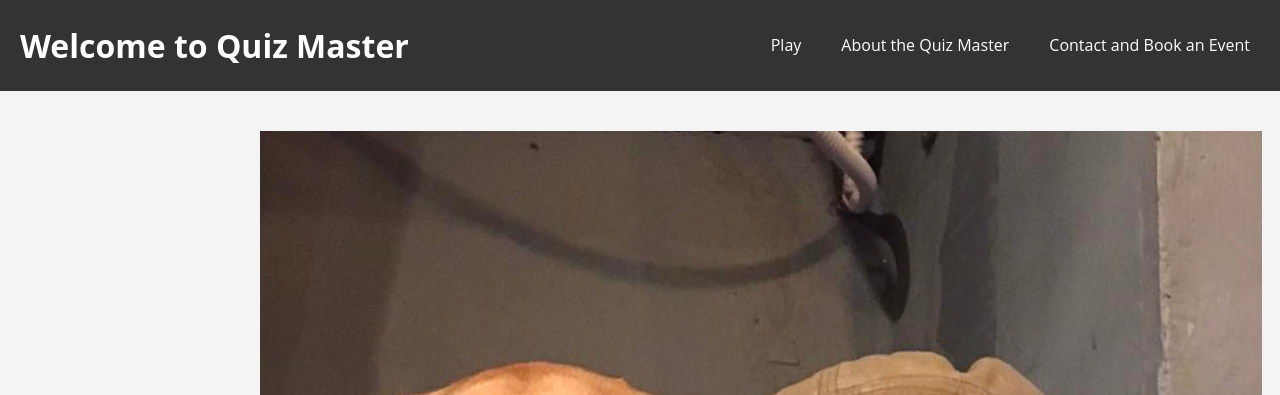
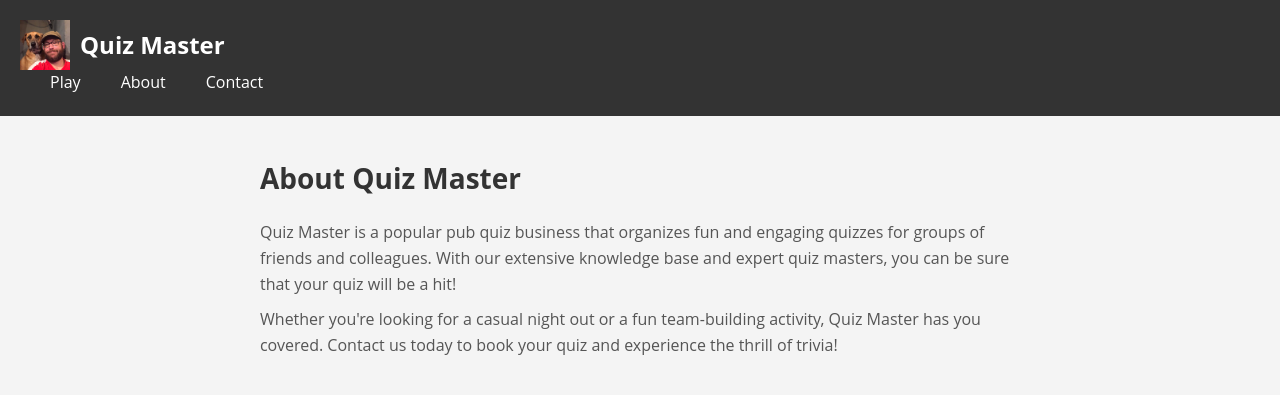
Before and after one commit to HeyBobChan/quizmaster, a Flask app: page / in a window 1280 px wide. Shown: the top 395 px of the page. Run offline with Flask 3, Linux system fonts and the light colour scheme.

Commit message:
Update index.html

```diff
--- a/templates/index.html
+++ b/templates/index.html
@@ -2,26 +2,42 @@
 <html>
 <head>
   <title>Quiz Master</title>
+  <link rel="stylesheet" href="https://cdnjs.cloudflare.com/ajax/libs/font-awesome/5.15.3/css/all.min.css" integrity="sha512-iBBXm8fW90+nuLcSKlbmrPcLa0OT92xO1BIsZ+ywDWZCvqsWgccV3gFoRBv0z+8dLJgyAHIhR35VZc2oM/gI1w==" crossorigin="anonymous" referrerpolicy="no-referrer" />
   <link rel="stylesheet" type="text/css" href="{{ url_for('static', filename='styles.css') }}">
 </head>
 <body>
   <header>
-        <h1>Welcome to Quiz Master</h1>
     <nav>
+      <div class="logo">
+        <a href="#">
+          <img src="{{ url_for('static', filename='busby.jpg') }}" alt="Quiz Master Logo">
+          <h1>Quiz Master</h1>
+        </a>
+      </div>
       <ul>
         <li><a href="/quiz">Play</a></li>
-                <li><a href="/about">About the Quiz Master</a></li>
-                <li><a href="/contact">Contact and Book an Event</a></li>
+        <li><a href="/about">About</a></li>
+        <li><a href="/contact">Contact</a></li>
       </ul>
     </nav>
   </header>
-
   <main>
-        <img src="{{ url_for('static', filename='busby.jpg') }}" alt="Quiz Master Logo">
+    <section class="about">
       <h2>About Quiz Master</h2>
       <p>Quiz Master is a popular pub quiz business that organizes fun and engaging quizzes for groups of friends and colleagues. With our extensive knowledge base and expert quiz masters, you can be sure that your quiz will be a hit!</p>
       <p>Whether you're looking for a casual night out or a fun team-building activity, Quiz Master has you covered. Contact us today to book your quiz and experience the thrill of trivia!</p>
-        <iframe width="560" height="315" src="https://www.youtube.com/embed/KLLn_fI2Gjs?si=SgQWswMqURwCtEis" title="YouTube video player" frameborder="0" allow="accelerometer; autoplay; clipboard-write; encrypted-media; gyroscope; picture-in-picture; web-share" referrerpolicy="strict-origin-when-cross-origin" allowfullscreen></iframe>
+    </section>
+    <section class="video">
+      <iframe width="560" height="315" src="https://www.youtube.com/embed/KLLn_fI2Gjs?si=SgQWswMqURwCtEis" title="YouTube video player" frameborder="0" allow="accelerometer; autoplay; clipboard-write; encrypted-media; gyroscope; picture-in-picture; web-share" allowfullscreen></iframe>
+    </section>
   </main>
+  <footer>
+    <p>&copy; 2023 Quiz Master. All rights reserved.</p>
+    <div class="social-icons">
+      <a href="#"><i class="fab fa-facebook-f"></i></a>
+      <a href="#"><i class="fab fa-twitter"></i></a>
+      <a href="#"><i class="fab fa-instagram"></i></a>
+    </div>
+  </footer>
 </body>
 </html>
```
Lines whose indentation alone changed are shown as unchanged.
